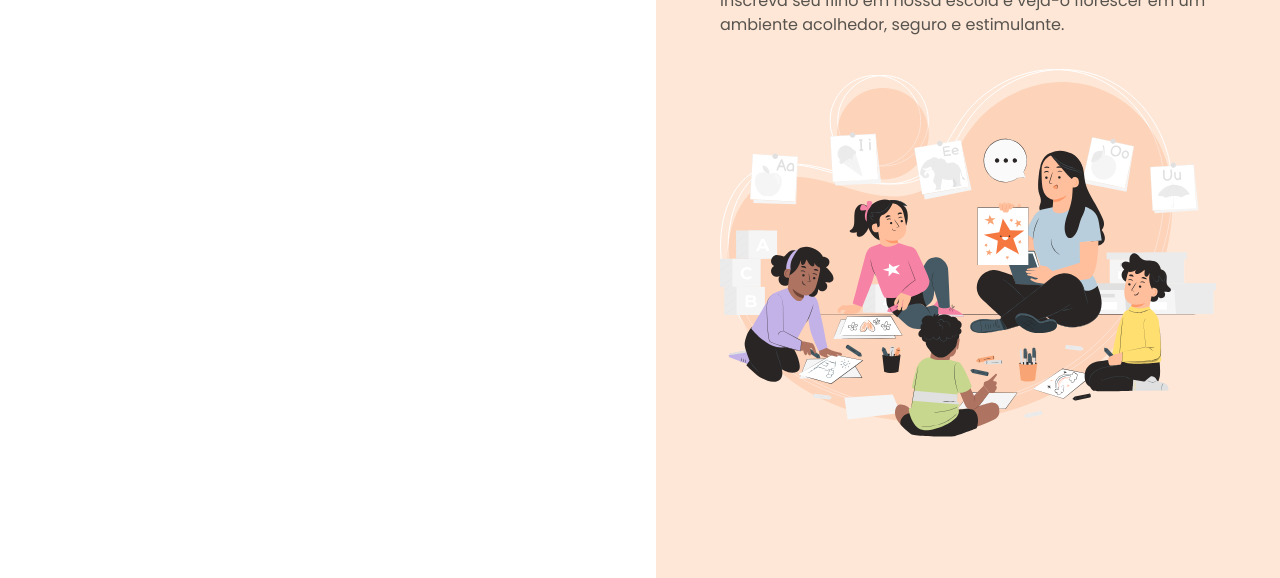
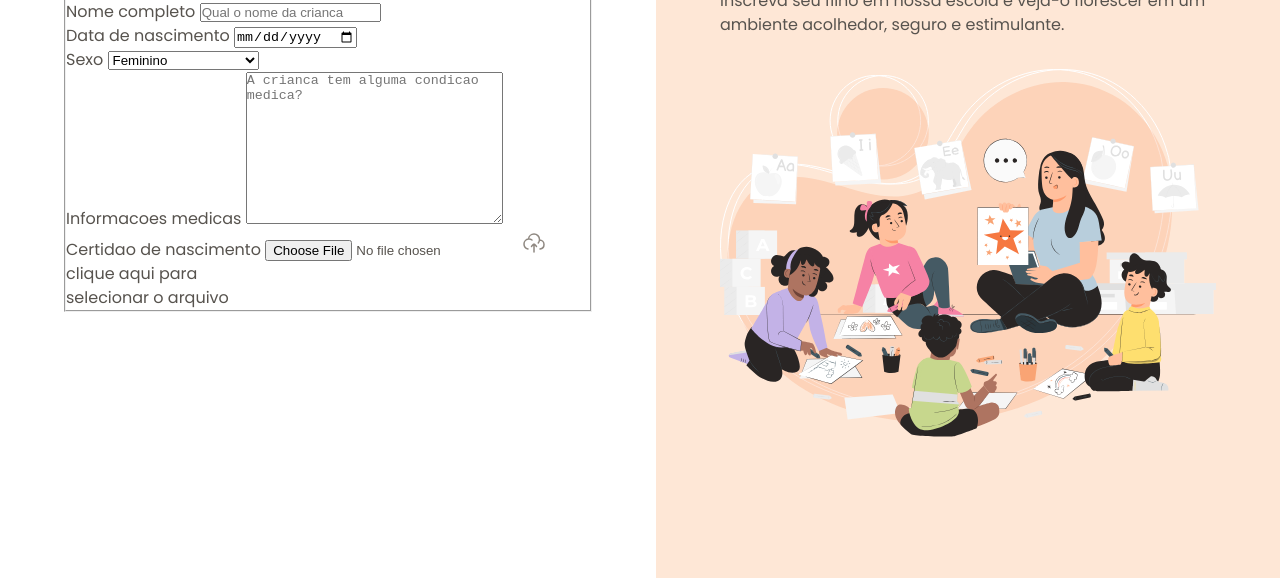
Before and after one commit to Carlosfagomes/formulario-de-matricula, a plain HTML site: page index.html in a window 1280 px wide. Shown: the part 222-800 px from the top of the page. Drawn offline with Linux system fonts and the light colour scheme.

Commit message:
form start

```diff
--- a/index.html
+++ b/index.html
@@ -20,7 +20,55 @@
 
                 <h1>Formulario de matricula</h1>
                 <p>Preencha os dados abaixo para matricular seu filho
-                    na escola de educação infantil Estrelas do Amanhã.</p>
+                    na escola de educação infantil Estrelas do Amanhã.
+                </p>
+                <form method="post" enctype="multipart/form-data">
+                    <fieldset class="child-info">
+                        <legend>Informacoes da crianca</legend>
+
+                        <div class="input-wrapper">
+                            <label for="fullname">Nome completo</label>
+                            <input
+                            id="fullname"
+                            name="fullname"
+                            type="text"
+                            placeholder="Qual o nome da crianca">
+                        </div>
+
+                        <div class="input-wrapper">
+                            <label for="birt">Data de nascimento</label>
+                            <input
+                            id="birth"
+                            name="birth"
+                            type="date"
+                            lang="pt-br">
+                        </div>
+
+                        <div class="select-wrapper">
+                        <label for="gender">Sexo</label>
+                        <select id="gender" name="gender"></selectid>
+                            <option value="feminine">Feminino</option>
+                            <option value="masculine">Masculino</option>
+                            <option value="na">Prefiro nao responder</option>
+                        </select>
+                        </div>
+
+                        <div class="textarea-wrapper">
+                            <label for="medical-info">Informacoes medicas</label>
+                            <textarea name="medical-info" id="medical-info"
+                            cols="30" rows="10" placeholder="A crianca tem alguma condicao medica?"
+                            ></textarea>
+                        </div>
+
+                        <div class="dropare-wrapper">
+                            <label for="">Certidao de nascimento</label>
+                            <input type="file" id="birth-file" name="birth-file">
+                            <img src="assets/icons/cloud-upload.svg" alt="nuvem com seta">
+                            <p>clique aqui para <br> selecionar o arquivo</p>
+                        </div>
+
+                    </fieldset>
+                </form>
             </div>
         </main>
         <aside>
```
